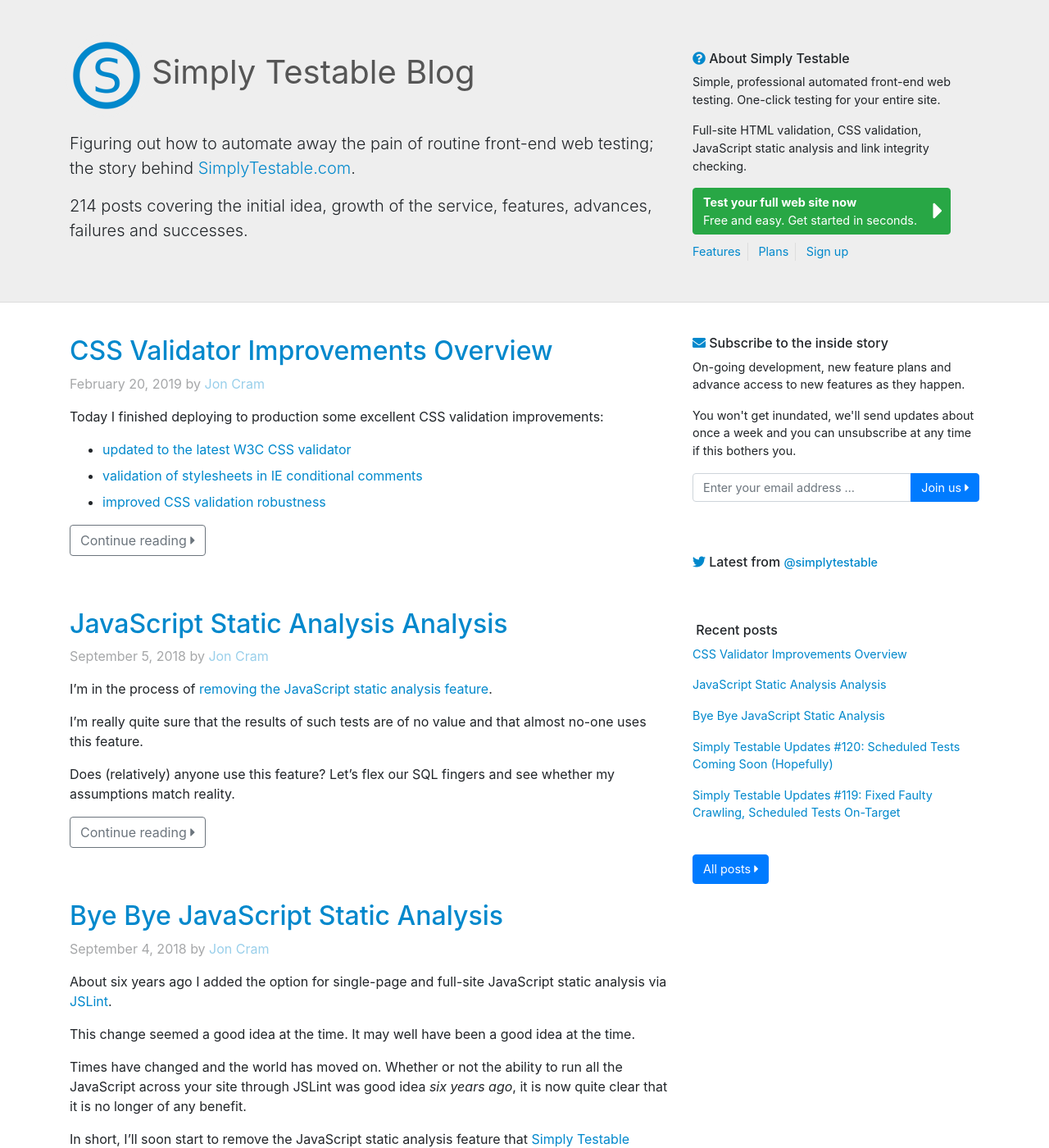
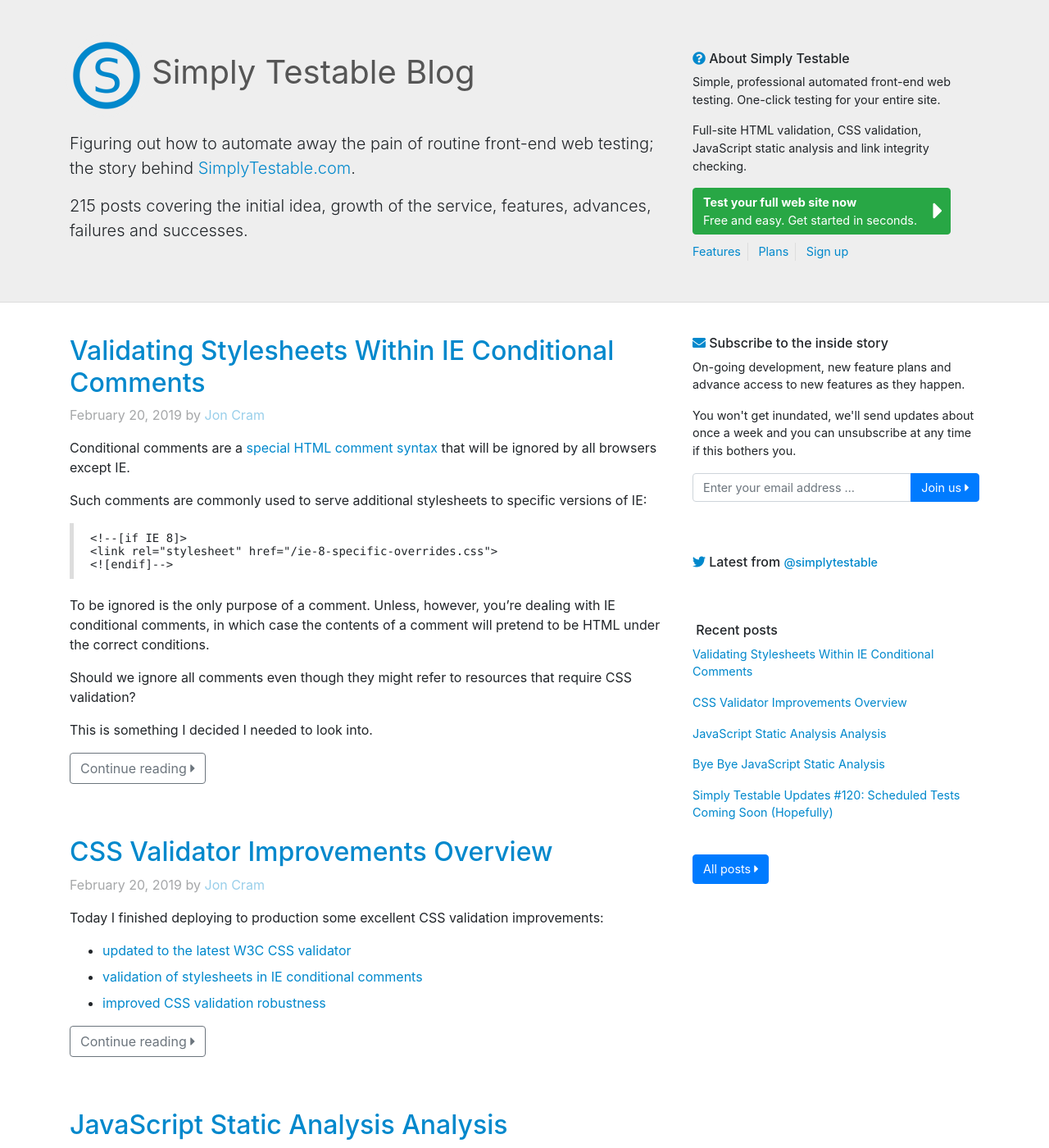
Before and after one commit to webignition/blog.simplytestable.com, a Jekyll site: the page built from index.html, in a window 1280 px wide and 1400 px high. Shown: the whole window at 82% size. Built offline with Jekyll 4.4.1, drawn with Linux system fonts in a browser that asks for light colours; nearby versions of some CDN libraries; comment, search, counter and statistics services are not loaded; part of the change alters nothing that is shown; some of the changed text lies outside the part shown.

Commit message:
Create post

```diff
--- a/_posts/2019/2019-02-20-css-validator-improvements-overview.md
+++ b/_posts/2019/2019-02-20-css-validator-improvements-overview.md
@@ -1,6 +1,7 @@
 ---
 title: "CSS Validator Improvements Overview"
 author: joncram
+date: 2019-02-20 16:00
 excerpt_separator: <!--more-->
 ---
 
--- /dev/null
+++ b/_posts/2019/2019-02-20-validating-stylesheets-within-ie-conditional-comments.md
@@ -0,0 +1,138 @@
+---
+title: "Validating Stylesheets Within IE Conditional Comments"
+author: joncram
+date: 2019-02-20 16:10
+excerpt_separator: <!--more-->
+---
+
+Conditional comments are a [special HTML comment syntax](https://en.wikipedia.org/wiki/Conditional_comment) that will
+be ignored by all browsers except IE.
+
+Such comments are commonly used to serve additional stylesheets to specific versions of IE:
+
+<pre>
+&lt;!--[if IE 8]&gt;
+&lt;link rel="stylesheet" href="/ie-8-specific-overrides.css"&gt;
+&lt;![endif]--&gt;
+</pre>
+
+To be ignored is the only purpose of a comment. Unless, however, you're dealing with IE conditional comments,
+in which case the contents of a comment will pretend to be HTML under the correct conditions.
+
+Should we ignore all comments even though they might refer to resources that require CSS validation?
+
+This is something I decided I needed to look into.
+
+<!--more-->
+
+### Hello Stylesheets Within IE Conditional Comments
+
+I was recently working on changes to our CSS validation process, specifically concerning the retrieval of linked CSS
+resources.
+
+If you pass a web page to the W3C CSS validator, the validator will dutifully find all linked CSS resources. Each
+resource will be retrieved and validated.
+
+The W3C CSS validator excels at CSS validation but it's not too great at the bits that come before the validation.
+That's fine and I'm not complaining but this is an area that can be improved.
+
+I implemented changes such that we would identify and retrieve linked CSS resources, leaving the W3C validator to
+handle just the CSS validation and nothing else.
+
+When testing the changes I noticed that some web pages contained links to stylesheets that were not being retrieved
+and which were not being validated. Upon further investigation I realised that some links to stylesheets were within
+IE conditional comments.
+
+Well, what do we do with these?
+
+### Ignore Conditional Comment Contents?
+
+Comments are a very specific way of saying that a given piece of web page source is absolutely not HTML. What is
+the purpose or meaning of the content of a comment? No idea, could be anything, anything at all except HTML.
+
+To be ignored is the only purpose of a comment. To ignore the content of IE conditional comments is to potentially
+ignore links to CSS resources that will actually be served to actual browsers used by actual people.
+
+This left me with two conflicting concepts:
+
+- delving into the content of a comment is beyond the scope of something that reads and processes HTML
+- comments can hide links to stylesheets that can be served to end users; such stylesheets deserve validation
+
+Linked CSS resources hidden within IE conditional comments will be served to people. If you're looking to ensure that
+the CSS you serve to people is valid, we can't ignore IE conditional comments.
+
+### Finding IE Conditional Comments
+
+We want to find the URLs of linked CSS resources hidden within IE conditional comments. We first need to find
+IE conditional comments. How can we go about this?
+
+I took the following approach:
+
+- find all comments
+- get the content of each comment
+- check if each comment is a IE conditional comment
+- pretend that the contents of an IE conditional comment is an HTML document and look for `<link rel="stylesheet" … >` elements
+
+Finding all comments within a web page is straightforward if you have a [DOM](https://en.wikipedia.org/wiki/Document_Object_Model)
+representing a web page and a means of querying the DOM with XPath. The XPath expression `//comment()` does the trick.
+
+Getting the content of a comment will depend on the language you're using and the API of the DOM implementation that
+you're using. We're using PHP and each comment is modelled by a [`DOMComment`](http://php.net/manual/en/class.domcomment.php)
+object which provides access to the content via the `data` property.
+
+Given the comment:
+
+<pre>
+&lt;!--[if IE 8]&gt;
+&lt;link rel="stylesheet" href="/ie-8-specific-overrides.css"&gt;
+&lt;![endif]--&gt;
+</pre>
+
+we would end up with the content of the comment being:
+
+<pre>
+[if IE 8]&gt;
+&lt;link rel="stylesheet" href="/ie-8-specific-overrides.css"&gt;
+&lt;![endif]
+</pre>
+
+If the content starts with `[if IE` and ends with `<![endif]` it's an IE conditional comment.
+
+### Finding CSS URLS Within IE Conditional Comments
+
+We've figured out how to find the contents of all IE conditional comments.
+
+Given the comment:
+
+<pre>
+[if IE 8]&gt;
+&lt;link rel="stylesheet" href="/ie-8-specific-overrides.css"&gt;
+&lt;![endif]
+</pre>
+
+we want to examine the non-comment-like content.
+
+A bit of regular expression replacement lets us find the leading `[if IE 8]>` and trailing `<[endif]` and replace them
+with empty strings. This leaves us with:
+
+<pre>
+&lt;link rel="stylesheet" href="/ie-8-specific-overrides.css"&gt;
+</pre>
+
+Parse that into a DOM and use whatever DOM-querying methods you have at your disposal to find link elements with
+a `rel="stylesheet"` attribute and then extract the contents of the `href` attribute.
+
+The contents of an IE conditional comment are by no means guaranteed to be HTML. Use whatever error handling mechanisms
+you have at your disposal (such as a `try ... catch` block) when parsing comment content into a DOM to safely
+handle non-HTML comment contents.
+
+### Actually Validating Linked CSS Resources Within IE Conditional Comments
+
+Given a web page that requires CSS validation, we're able to identify IE conditional comments, extract the contents of
+such comments and safely examine the contents for links to stylesheets.
+
+Knowing the URL of a CSS resource, we can retrieve and store the resource locally, pass the local copy of the resource
+to the W3C CSS validator and merge the results into the results we have for the web page itself.
+
+The end result will look identical to what the W3C CSS validator would produce were it capable of finding
+linked CSS resources within IE conditional comments.
```
